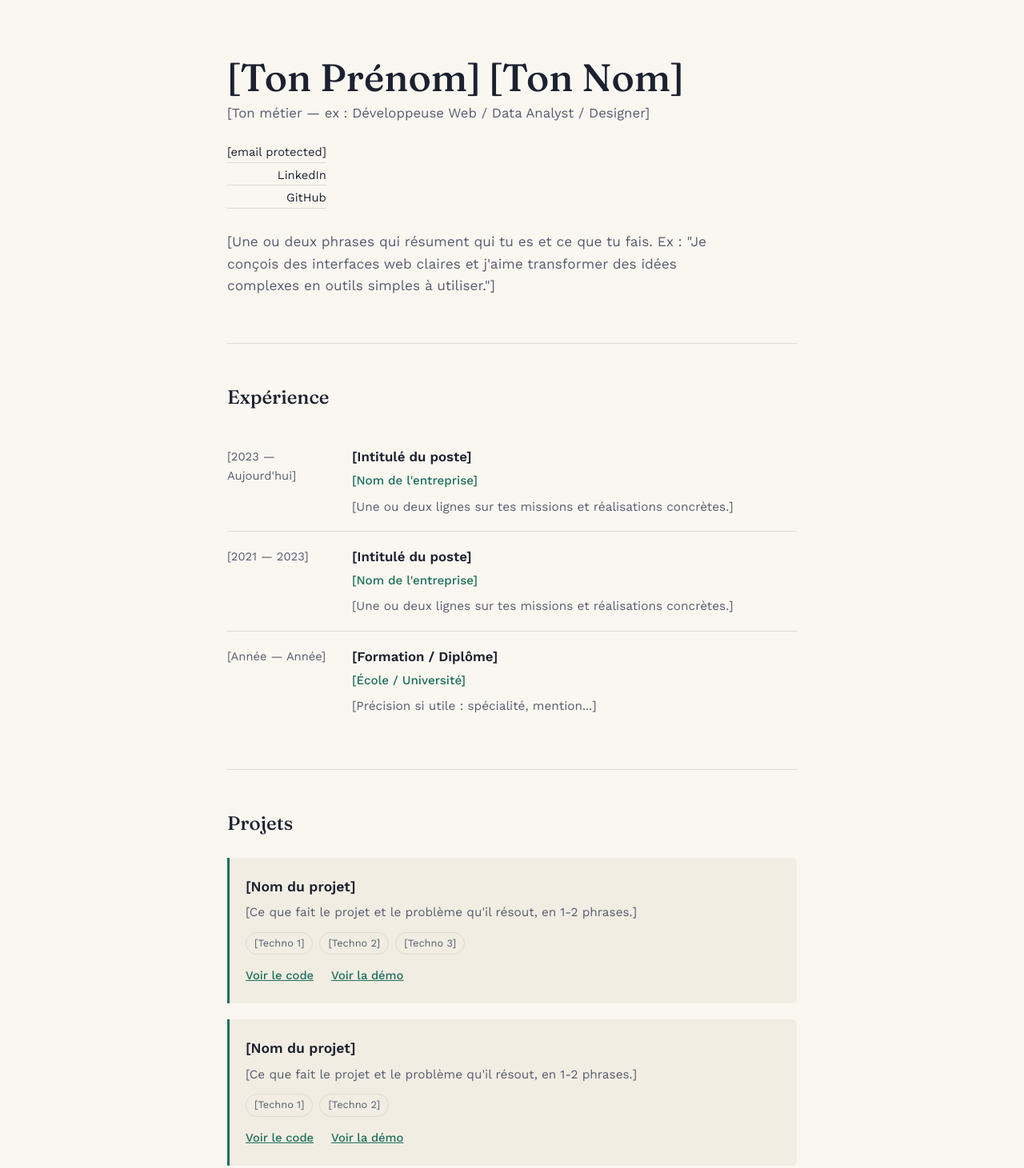
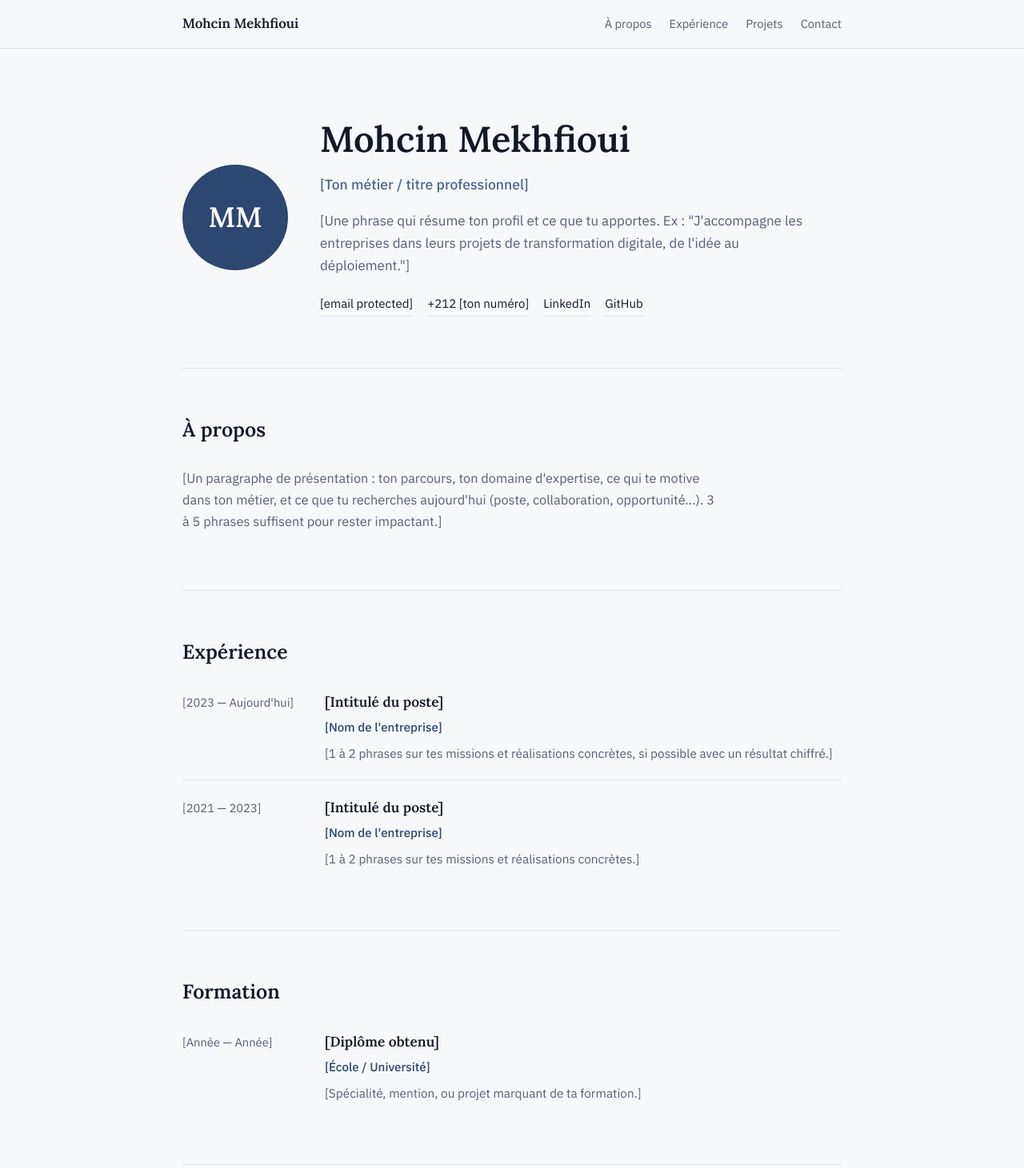
Before and after one commit to mekhfioui/mekhfioui.github.io, a plain HTML site: page index.html in a window 1280 px wide. Shown: the top 1461 px of the page at 80% size. Drawn offline with nearby package versions, Linux system fonts and the light colour scheme.

Commit message:
Add files via upload

```diff
--- a/index.html
+++ b/index.html
@@ -3,127 +3,142 @@
 <head>
 <meta charset="UTF-8">
 <meta name="viewport" content="width=device-width, initial-scale=1.0">
-<title>Ton Nom — CV & Portfolio</title>
+<title>Mohcin Mekhfioui</title>
 
 <!--
   COMMENT PERSONNALISER CE FICHIER
   =================================
-  1. Cherche et remplace tous les textes entre crochets [comme ceci].
-  2. Section "PROJETS" : duplique un bloc <article class="project"> pour ajouter un projet.
-  3. Section "EXPÉRIENCE" : duplique un bloc <div class="entry"> pour ajouter une expérience.
-  4. Couleurs : modifie les variables dans :root ci-dessous si tu veux changer la palette.
-  5. Liens de contact : remplace les href="#" par tes vrais liens (mailto, LinkedIn, GitHub...).
+  1. Cherche tous les textes entre crochets [comme ceci] et remplace-les par tes vraies infos.
+  2. PHOTO : remplace le cercle placeholder dans #hero-photo par une vraie image.
+     - Ajoute ton fichier "photo.jpg" à la racine du dépôt (à côté d'index.html)
+     - Remplace <div class="photo-placeholder">MM</div> par <img src="photo.jpg" alt="Mohcin Mekhfioui">
+  3. EXPÉRIENCE / FORMATION : duplique un bloc <div class="entry"> pour ajouter une ligne.
+  4. PROJETS : duplique un bloc <article class="project"> pour ajouter un projet.
+  5. Liens de contact (mailto, tel, LinkedIn, GitHub) : remplace les href="#".
 -->
 
 <link rel="preconnect" href="https://fonts.googleapis.com">
 <link rel="preconnect" href="https://fonts.gstatic.com" crossorigin>
-<link href="https://fonts.googleapis.com/css2?family=Fraunces:opsz,wght@9..144,400;9..144,500;9..144,600&family=Work+Sans:wght@400;500;600&display=swap" rel="stylesheet">
+<link href="https://fonts.googleapis.com/css2?family=Lora:ital,wght@0,500;0,600;1,500&family=IBM+Plex+Sans:wght@400;500;600&display=swap" rel="stylesheet">
 
 <style>
   :root {
-    --bg: #FAF7F1;
-    --panel: #F1EDE3;
-    --ink: #1C2130;
-    --ink-soft: #565C70;
-    --accent: #1F6F5C;
-    --accent-warm: #C98A2C;
-    --line: #DEDACD;
-    --max: 760px;
+    --bg: #F7F8FA;
+    --panel: #EEF1F6;
+    --ink: #111826;
+    --ink-soft: #565F73;
+    --accent: #2C4770;
+    --accent-soft: #4C6690;
+    --line: #DCE1EA;
+    --max: 880px;
   }
 
   * { box-sizing: border-box; }
-
   html { scroll-behavior: smooth; }
 
   body {
     margin: 0;
     background: var(--bg);
     color: var(--ink);
-    font-family: 'Work Sans', sans-serif;
+    font-family: 'IBM Plex Sans', sans-serif;
     font-size: 17px;
-    line-height: 1.6;
+    line-height: 1.65;
     -webkit-font-smoothing: antialiased;
   }
 
-  a { color: var(--accent); }
+  a { color: var(--accent); text-decoration: none; }
   a:focus-visible, button:focus-visible { outline: 2px solid var(--accent); outline-offset: 3px; }
 
-  .wrap {
-    max-width: var(--max);
-    margin: 0 auto;
-    padding: 0 24px;
+  .wrap { max-width: var(--max); margin: 0 auto; padding: 0 28px; }
+
+  h1, h2, h3 { font-family: 'Lora', serif; font-weight: 600; margin: 0; }
+
+  /* Nav */
+  nav {
+    position: sticky; top: 0; z-index: 10;
+    background: rgba(247, 248, 250, 0.92);
+    backdrop-filter: blur(6px);
+    border-bottom: 1px solid var(--line);
+  }
+  .nav-inner {
+    max-width: var(--max); margin: 0 auto; padding: 16px 28px;
+    display: flex; justify-content: space-between; align-items: center;
+    flex-wrap: wrap; gap: 12px;
+  }
+  .nav-inner .brand { font-family: 'Lora', serif; font-weight: 600; font-size: 1.05rem; color: var(--ink); }
+  .nav-links { display: flex; gap: 22px; font-size: 0.92rem; }
+  .nav-links a { color: var(--ink-soft); }
+  .nav-links a:hover { color: var(--accent); }
+
+  /* Hero */
+  header.hero {
+    padding: 88px 0 64px;
+    opacity: 0;
+    animation: rise 0.7s ease-out forwards;
+  }
+  @keyframes rise {
+    from { opacity: 0; transform: translateY(14px); }
+    to { opacity: 1; transform: translateY(0); }
   }
 
-  /* Header */
-  header.hero {
-    padding: 72px 0 40px;
-    border-bottom: 1px solid var(--line);
+  .hero-inner {
+    display: flex; align-items: center; gap: 40px; flex-wrap: wrap;
   }
 
-  .hero-grid {
-    display: flex;
-    justify-content: space-between;
-    align-items: flex-end;
-    gap: 24px;
-    flex-wrap: wrap;
+  #hero-photo { flex-shrink: 0; }
+  .photo-placeholder, #hero-photo img {
+    width: 132px; height: 132px;
+    border-radius: 50%;
+    object-fit: cover;
+  }
+  .photo-placeholder {
+    display: flex; align-items: center; justify-content: center;
+    background: var(--accent);
+    color: #fff;
+    font-family: 'Lora', serif;
+    font-size: 2.2rem;
+    font-weight: 600;
   }
 
-  h1 {
-    font-family: 'Fraunces', serif;
-    font-weight: 500;
-    font-size: clamp(2.2rem, 5vw, 3rem);
-    line-height: 1.05;
-    margin: 0 0 6px;
+  .hero-text { flex: 1; min-width: 260px; }
+
+  h1.name {
+    font-size: clamp(2.1rem, 5vw, 2.8rem);
+    line-height: 1.1;
+    margin-bottom: 8px;
   }
 
-  .role {
-    font-size: 1.05rem;
-    color: var(--ink-soft);
-    margin: 0;
+  .role { font-size: 1.1rem; color: var(--accent-soft); font-weight: 500; margin-bottom: 16px; }
+
+  .tagline { max-width: 60ch; color: var(--ink-soft); margin-bottom: 22px; }
+
+  .hero-links { display: flex; gap: 18px; flex-wrap: wrap; font-size: 0.94rem; }
+  .hero-links a { border-bottom: 1px solid var(--line); padding-bottom: 2px; color: var(--ink); }
+  .hero-links a:hover { color: var(--accent); border-color: var(--accent); }
+
+  /* Sections */
+  section { padding: 56px 0; border-top: 1px solid var(--line); }
+
+  h2.section-title {
+    font-size: 1.55rem;
+    margin-bottom: 28px;
   }
 
-  .contacts {
-    display: flex;
-    flex-direction: column;
-    gap: 4px;
-    font-size: 0.92rem;
-    text-align: right;
-  }
+  /* About */
+  #about p { max-width: 68ch; color: var(--ink-soft); font-size: 1.02rem; }
 
-  .contacts a { color: var(--ink); text-decoration: none; border-bottom: 1px solid var(--line); }
-  .contacts a:hover { color: var(--accent); border-color: var(--accent); }
-
-  .tagline {
-    margin-top: 28px;
-    max-width: 58ch;
-    color: var(--ink-soft);
-    font-size: 1.08rem;
-  }
-
-  /* Sections */
-  section { padding: 48px 0; border-bottom: 1px solid var(--line); }
-  section:last-of-type { border-bottom: none; }
-
-  h2 {
-    font-family: 'Fraunces', serif;
-    font-weight: 500;
-    font-size: 1.5rem;
-    margin: 0 0 24px;
-  }
-
-  /* Experience */
+  /* Experience / Education */
   .entry {
     display: grid;
-    grid-template-columns: 140px 1fr;
-    gap: 16px;
-    padding: 18px 0;
+    grid-template-columns: 160px 1fr;
+    gap: 18px;
+    padding: 20px 0;
     border-top: 1px solid var(--line);
   }
-  .entry:first-of-type { border-top: none; }
+  .entry:first-of-type { border-top: none; padding-top: 0; }
 
-  .entry .period { color: var(--ink-soft); font-size: 0.92rem; padding-top: 2px; }
-
-  .entry h3 { margin: 0 0 4px; font-size: 1.05rem; font-weight: 600; }
+  .entry .period { color: var(--ink-soft); font-size: 0.92rem; padding-top: 3px; }
+  .entry h3 { font-size: 1.08rem; margin-bottom: 4px; }
   .entry .org { color: var(--accent); font-weight: 500; font-size: 0.95rem; }
   .entry p { margin: 8px 0 0; color: var(--ink-soft); font-size: 0.96rem; }
 
@@ -131,87 +146,104 @@
     .entry { grid-template-columns: 1fr; gap: 4px; }
   }
 
-  /* Projects */
-  .project {
-    padding: 22px 0 22px 20px;
-    border-left: 3px solid var(--accent);
-    margin-bottom: 20px;
-    background: var(--panel);
-    border-radius: 0 6px 6px 0;
-  }
-  .project:last-child { margin-bottom: 0; }
-
-  .project h3 { margin: 0 0 6px; font-size: 1.1rem; }
-  .project p { margin: 0 0 12px; color: var(--ink-soft); font-size: 0.96rem; }
-
-  .tech {
-    display: flex;
-    flex-wrap: wrap;
-    gap: 8px;
-    margin-bottom: 12px;
-  }
-  .tech span {
-    font-size: 0.8rem;
-    color: var(--ink-soft);
-    border: 1px solid var(--line);
-    padding: 3px 10px;
-    border-radius: 20px;
-  }
-
-  .project .links a { margin-right: 16px; font-size: 0.92rem; font-weight: 500; }
-
   /* Skills */
   .skills-grid {
     display: grid;
     grid-template-columns: repeat(auto-fit, minmax(200px, 1fr));
-    gap: 24px;
+    gap: 28px;
   }
-  .skills-grid h3 {
-    font-size: 0.85rem;
-    text-transform: none;
-    color: var(--ink-soft);
-    font-weight: 600;
-    margin: 0 0 8px;
+  .skills-grid h3 { font-family: 'IBM Plex Sans', sans-serif; font-size: 0.92rem; font-weight: 600; color: var(--ink); margin-bottom: 8px; }
+  .skills-grid p { margin: 0; color: var(--ink-soft); font-size: 0.96rem; }
+
+  /* Projects */
+  .project {
+    padding: 24px 0 24px 22px;
+    border-left: 3px solid var(--accent);
+    background: var(--panel);
+    border-radius: 0 8px 8px 0;
+    margin-bottom: 22px;
   }
-  .skills-grid p { margin: 0; font-size: 0.96rem; }
+  .project:last-child { margin-bottom: 0; }
+  .project h3 { font-size: 1.12rem; margin-bottom: 6px; }
+  .project p { margin: 0 0 14px; color: var(--ink-soft); font-size: 0.97rem; }
+
+  .tech { display: flex; flex-wrap: wrap; gap: 8px; margin-bottom: 14px; }
+  .tech span {
+    font-size: 0.8rem; color: var(--ink-soft);
+    border: 1px solid var(--line); padding: 3px 11px; border-radius: 20px;
+  }
+
+  .project .links a { margin-right: 18px; font-weight: 500; font-size: 0.93rem; }
+
+  /* Contact */
+  #contact { text-align: left; }
+  .contact-grid {
+    display: grid;
+    grid-template-columns: repeat(auto-fit, minmax(180px, 1fr));
+    gap: 20px;
+    margin-top: 8px;
+  }
+  .contact-item { border: 1px solid var(--line); border-radius: 8px; padding: 18px 20px; }
+  .contact-item .label { font-size: 0.82rem; color: var(--ink-soft); margin-bottom: 6px; }
+  .contact-item a, .contact-item span { font-size: 1rem; font-weight: 500; }
 
   footer {
-    padding: 40px 0 60px;
+    padding: 36px 0 56px;
     color: var(--ink-soft);
-    font-size: 0.88rem;
+    font-size: 0.86rem;
+    text-align: center;
   }
 </style>
 </head>
 <body>
 
+<nav>
+  <div class="nav-inner">
+    <span class="brand">Mohcin Mekhfioui</span>
+    <div class="nav-links">
+      <a href="#about">À propos</a>
+      <a href="#experience">Expérience</a>
+      <a href="#projects">Projets</a>
+      <a href="#contact">Contact</a>
+    </div>
+  </div>
+</nav>
+
 <div class="wrap">
 
   <header class="hero">
-    <div class="hero-grid">
-      <div>
-        <h1>[Ton Prénom] [Ton Nom]</h1>
-        <p class="role">[Ton métier — ex : Développeuse Web / Data Analyst / Designer]</p>
+    <div class="hero-inner">
+      <div id="hero-photo">
+        <div class="photo-placeholder">MM</div>
       </div>
-      <div class="contacts">
-        <a href="mailto:[email protected]">[email protected]</a>
-        <a href="https://linkedin.com/in/[ton-profil]">LinkedIn</a>
-        <a href="https://github.com/mekhfioui">GitHub</a>
+      <div class="hero-text">
+        <h1 class="name">Mohcin Mekhfioui</h1>
+        <p class="role">[Ton métier / titre professionnel]</p>
+        <p class="tagline">[Une phrase qui résume ton profil et ce que tu apportes. Ex : "J'accompagne les entreprises dans leurs projets de transformation digitale, de l'idée au déploiement."]</p>
+        <div class="hero-links">
+          <a href="mailto:[email protected]">[email protected]</a>
+          <a href="tel:+212000000000">+212 [ton numéro]</a>
+          <a href="https://linkedin.com/in/[ton-profil]">LinkedIn</a>
+          <a href="https://github.com/nmohcinn">GitHub</a>
+        </div>
       </div>
     </div>
-    <p class="tagline">
-      [Une ou deux phrases qui résument qui tu es et ce que tu fais. Ex : "Je conçois des interfaces web claires et j'aime transformer des idées complexes en outils simples à utiliser."]
-    </p>
   </header>
 
+  <section id="about">
+    <h2 class="section-title">À propos</h2>
+    <p>[Un paragraphe de présentation : ton parcours, ton domaine d'expertise, ce qui te motive dans ton métier, et ce que tu recherches aujourd'hui (poste, collaboration, opportunité...). 3 à 5 phrases suffisent pour rester impactant.]</p>
+  </section>
+
   <section id="experience">
-    <h2>Expérience</h2>
+    <h2 class="section-title">Expérience</h2>
 
     <div class="entry">
       <div class="period">[2023 — Aujourd'hui]</div>
       <div>
         <h3>[Intitulé du poste]</h3>
         <div class="org">[Nom de l'entreprise]</div>
-        <p>[Une ou deux lignes sur tes missions et réalisations concrètes.]</p>
+        <p>[1 à 2 phrases sur tes missions et réalisations concrètes, si possible avec un résultat chiffré.]</p>
       </div>
     </div>
 
@@ -220,75 +252,94 @@
       <div>
         <h3>[Intitulé du poste]</h3>
         <div class="org">[Nom de l'entreprise]</div>
-        <p>[Une ou deux lignes sur tes missions et réalisations concrètes.]</p>
+        <p>[1 à 2 phrases sur tes missions et réalisations concrètes.]</p>
       </div>
     </div>
+  </section>
+
+  <section id="education">
+    <h2 class="section-title">Formation</h2>
 
     <div class="entry">
       <div class="period">[Année — Année]</div>
       <div>
-        <h3>[Formation / Diplôme]</h3>
+        <h3>[Diplôme obtenu]</h3>
         <div class="org">[École / Université]</div>
-        <p>[Précision si utile : spécialité, mention...]</p>
+        <p>[Spécialité, mention, ou projet marquant de ta formation.]</p>
+      </div>
+    </div>
+  </section>
+
+  <section id="skills">
+    <h2 class="section-title">Compétences</h2>
+    <div class="skills-grid">
+      <div>
+        <h3>Techniques</h3>
+        <p>[Compétences techniques principales]</p>
+      </div>
+      <div>
+        <h3>Outils</h3>
+        <p>[Logiciels, outils, plateformes maîtrisés]</p>
+      </div>
+      <div>
+        <h3>Langues</h3>
+        <p>[Arabe, Français, Anglais...]</p>
       </div>
     </div>
   </section>
 
   <section id="projects">
-    <h2>Projets</h2>
+    <h2 class="section-title">Projets</h2>
 
     <article class="project">
       <h3>[Nom du projet]</h3>
-      <p>[Ce que fait le projet et le problème qu'il résout, en 1-2 phrases.]</p>
+      <p>[Le problème résolu et ton rôle, en 1-2 phrases.]</p>
       <div class="tech">
         <span>[Techno 1]</span>
         <span>[Techno 2]</span>
         <span>[Techno 3]</span>
       </div>
       <div class="links">
-        <a href="#">Voir le code</a>
-        <a href="#">Voir la démo</a>
+        <a href="#">Voir le projet</a>
       </div>
     </article>
 
     <article class="project">
       <h3>[Nom du projet]</h3>
-      <p>[Ce que fait le projet et le problème qu'il résout, en 1-2 phrases.]</p>
+      <p>[Le problème résolu et ton rôle, en 1-2 phrases.]</p>
       <div class="tech">
         <span>[Techno 1]</span>
         <span>[Techno 2]</span>
       </div>
       <div class="links">
-        <a href="#">Voir le code</a>
-        <a href="#">Voir la démo</a>
+        <a href="#">Voir le projet</a>
       </div>
     </article>
-
   </section>
 
-  <section id="skills">
-    <h2>Compétences</h2>
-    <div class="skills-grid">
-      <div>
-        <h3>Langages</h3>
-        <p>[HTML, CSS, JavaScript, Python...]</p>
+  <section id="contact">
+    <h2 class="section-title">Contact</h2>
+    <div class="contact-grid">
+      <div class="contact-item">
+        <div class="label">Email</div>
+        <a href="mailto:[email protected]">[email protected]</a>
       </div>
-      <div>
-        <h3>Outils</h3>
-        <p>[Git, Figma, VS Code...]</p>
+      <div class="contact-item">
+        <div class="label">Téléphone</div>
+        <span>+212 [ton numéro]</span>
       </div>
-      <div>
-        <h3>Autres</h3>
-        <p>[Langues parlées, méthodes de travail...]</p>
+      <div class="contact-item">
+        <div class="label">Localisation</div>
+        <span>[Ville, Pays]</span>
       </div>
     </div>
   </section>
 
-  <footer>
-    © <span id="year"></span> [Ton Prénom] [Ton Nom] — Site hébergé sur GitHub Pages
-  </footer>
+</div>
 
-</div>
+<footer>
+  © <span id="year"></span> Mohcin Mekhfioui
+</footer>
 
 <script>
   document.getElementById('year').textContent = new Date().getFullYear();
```
